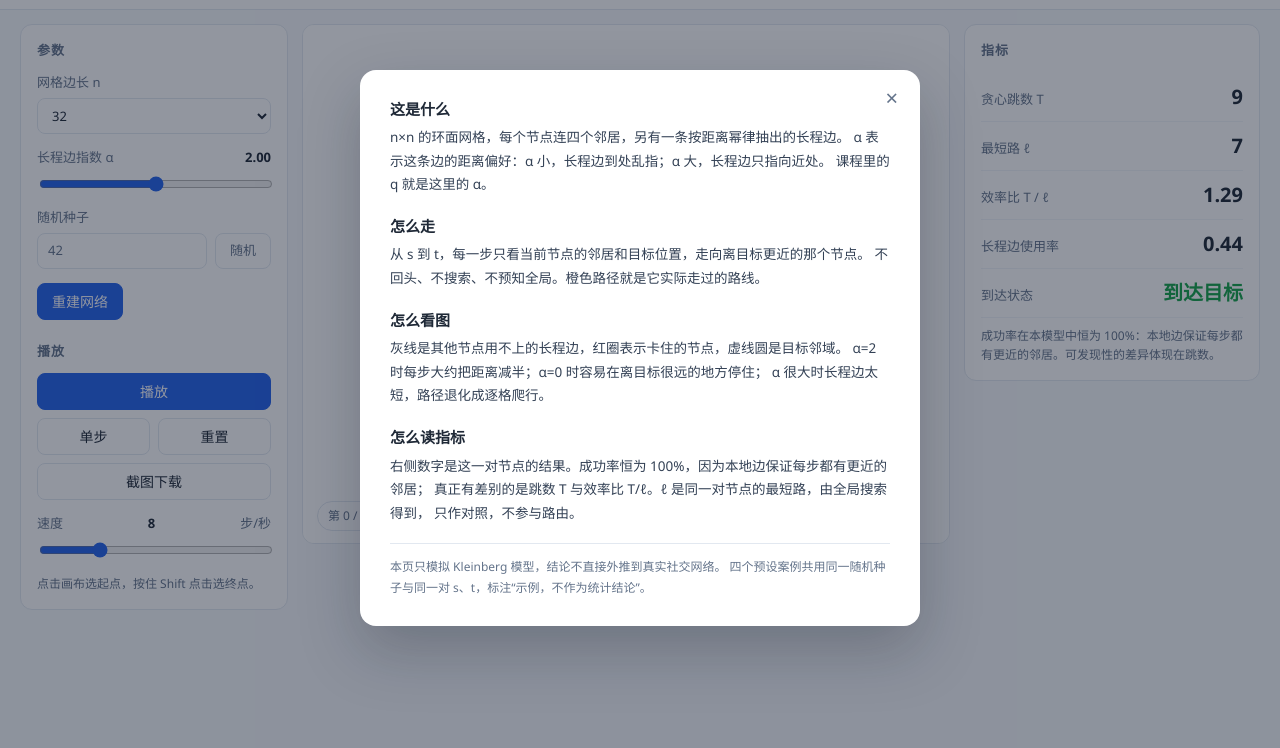
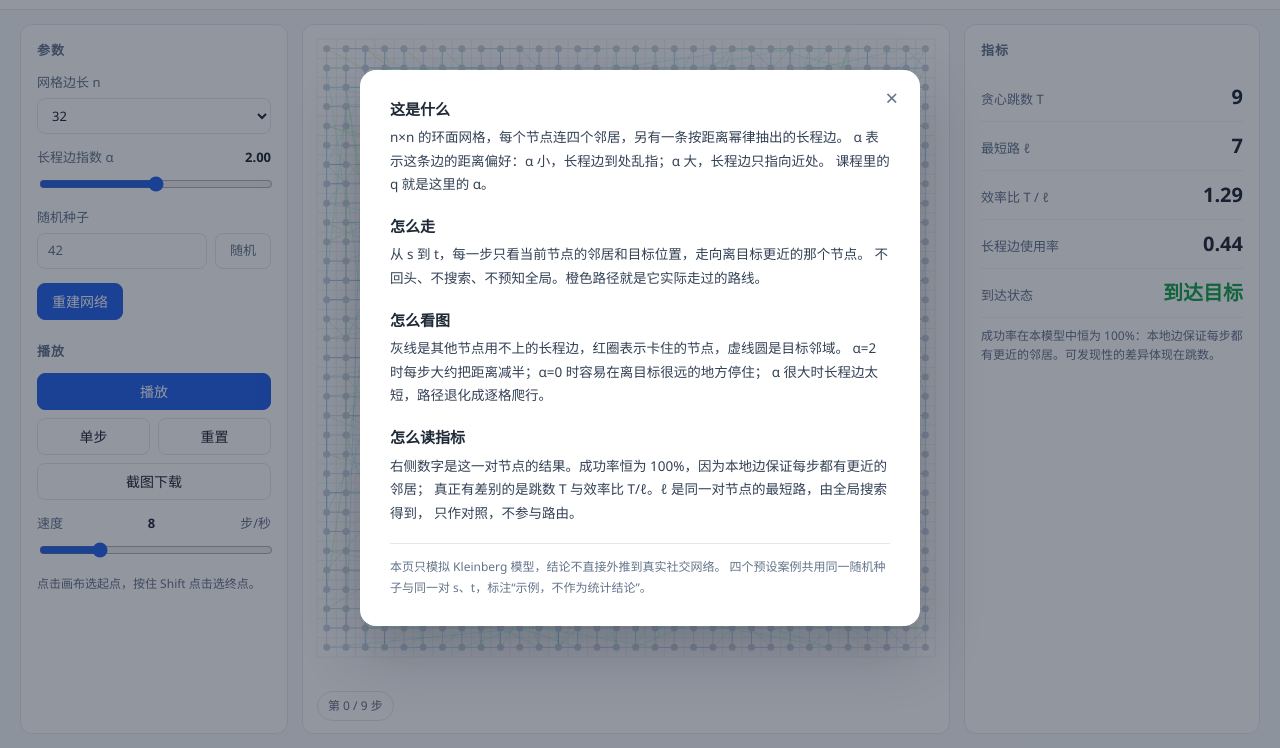
Before and after one commit to bihongcue876/SmallWorldNetworkDisplay, a website built with Vite: page kleinberg-nav/index.html in a window 1280 px wide. Shown: the part 52-800 px from the top of the page. Built offline with nearby package versions, Linux system fonts and the light colour scheme.

Commit message:
修复：恢复单次演示的画布拉伸布局

```diff
--- a/kleinberg-nav/src/web/style.css
+++ b/kleinberg-nav/src/web/style.css
@@ -147,7 +147,6 @@ button.ghost {
   gap: 14px;
   padding: 14px 20px;
   min-height: 0;
-  align-items: start;
 }
 
 /* 批量视图：隐藏画布与指标卡，结果表占据中间整栏。 */
@@ -257,7 +256,7 @@ input[type="range"] {
   background: var(--card);
   border: 1px solid var(--border);
   border-radius: 12px;
-  min-height: 520px;
+  min-height: 0;
   overflow: hidden;
 }
 
```
